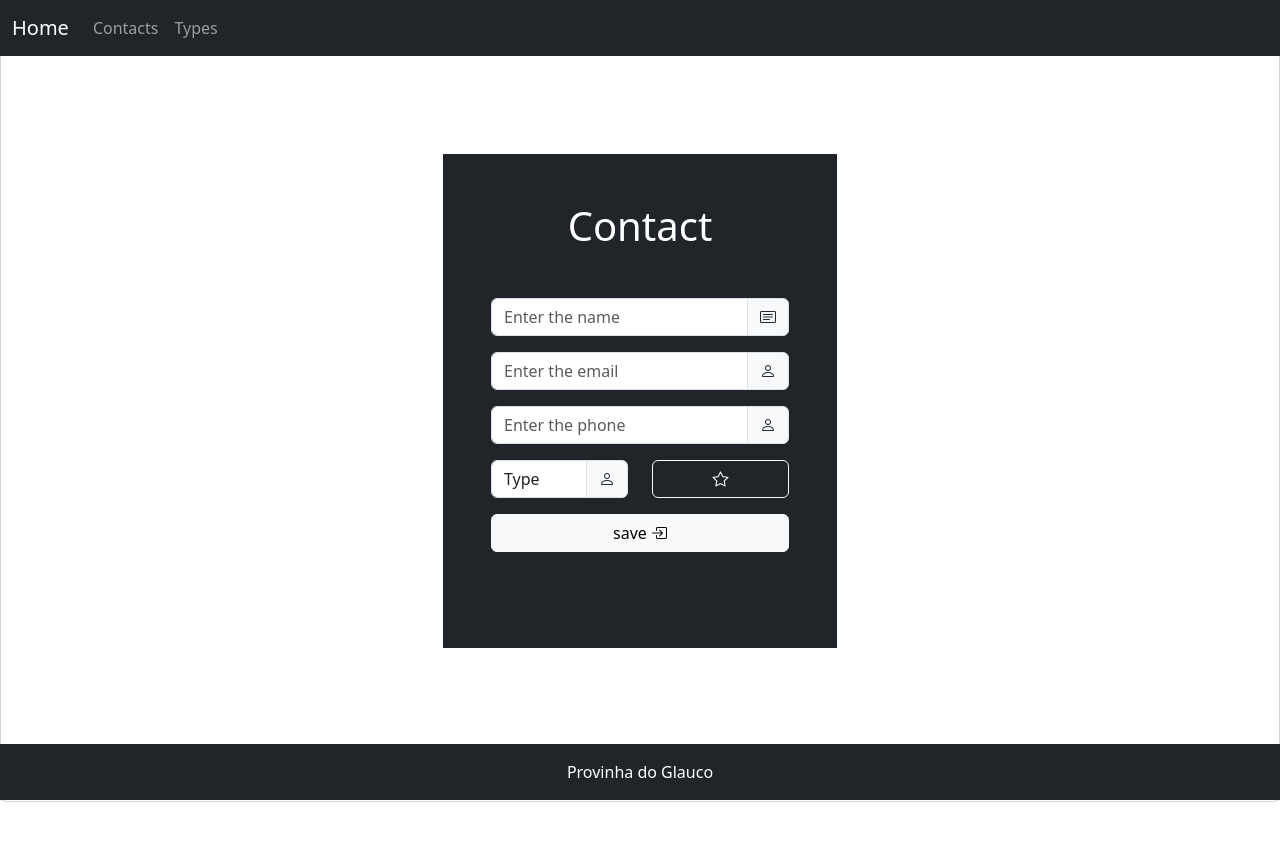
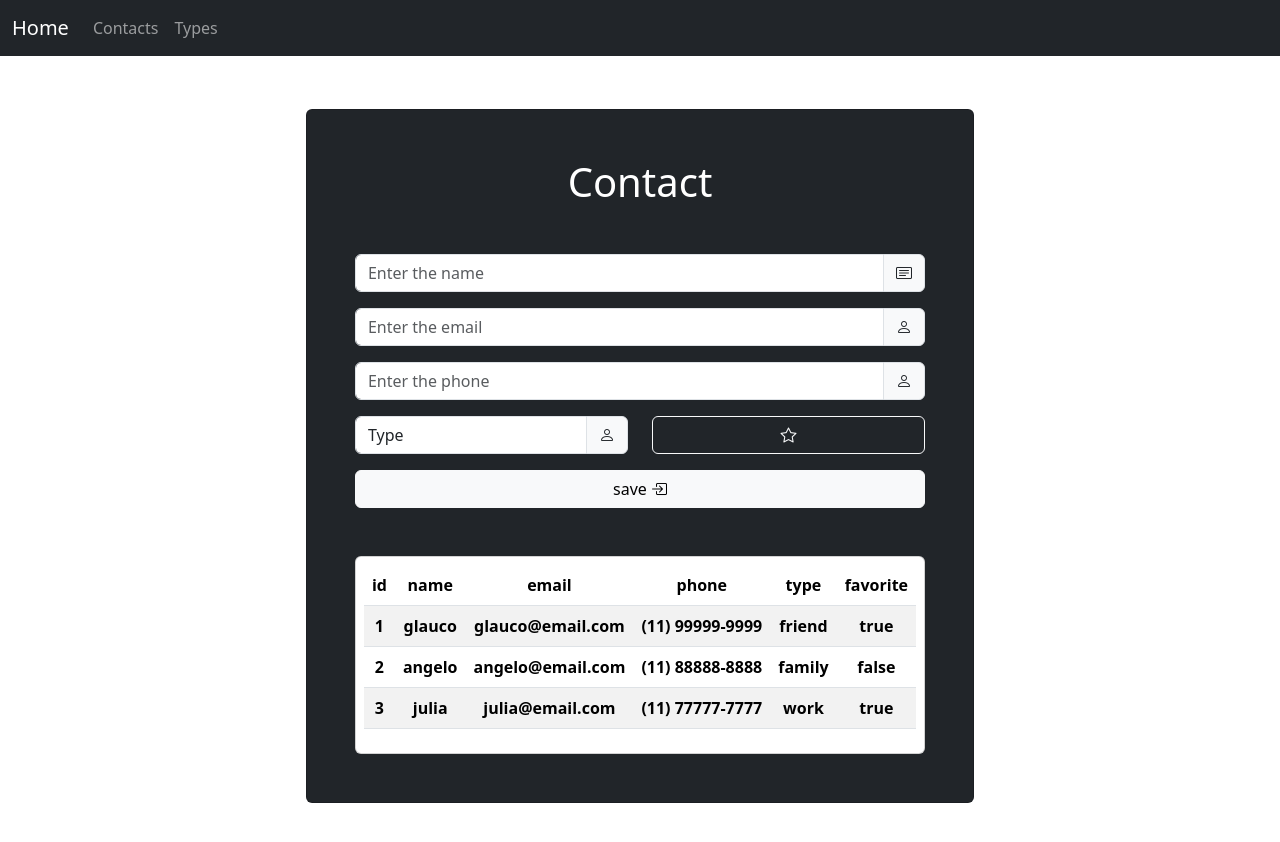
Before and after one commit to rafaScalet/Prova-Angular, an Angular app: page /contacts in a window 1280 px wide. Shown: the top 842 px of the page. Before the commit the page ends 802 px from the top, so only its background shows below. Built offline with nearby package versions, Linux system fonts and the light colour scheme; data requests are answered from the project's data file.

Commit message:
load contact

```diff
--- a/db.json
+++ b/db.json
@@ -35,7 +35,7 @@
       "name": "julia",
       "email": "julia@email.com",
       "phone": "(11) 77777-7777",
-      "favorite": null,
+      "favorite": true,
       "contactTypeId": 3
     }
   ]
--- a/src/app/app.component.html
+++ b/src/app/app.component.html
@@ -1,3 +1,2 @@
 <app-navbar></app-navbar>
 <router-outlet></router-outlet>
-<app-footer></app-footer>
--- a/src/app/app.module.ts
+++ b/src/app/app.module.ts
@@ -8,7 +8,6 @@ import { ContactsComponent } from './components/contacts/contacts.component';
 import { ContactTypesComponent } from './components/contact-types/contact-types.component';
 import { HomeComponent } from './components/home/home.component';
 import { NavbarComponent } from './components/navbar/navbar.component';
-import { FooterComponent } from './components/footer/footer.component';
 import { ReactiveFormsModule } from '@angular/forms';
 import { HttpClientModule } from '@angular/common/http';
 
@@ -19,7 +18,6 @@ import { HttpClientModule } from '@angular/common/http';
     ContactTypesComponent,
     HomeComponent,
     NavbarComponent,
-    FooterComponent
   ],
   imports: [
     BrowserModule,
@@ -29,6 +27,6 @@ import { HttpClientModule } from '@angular/common/http';
     HttpClientModule,
   ],
   providers: [],
-  bootstrap: [AppComponent]
+  bootstrap: [AppComponent],
 })
-export class AppModule { }
+export class AppModule {}
--- a/src/app/components/contacts/contacts.component.html
+++ b/src/app/components/contacts/contacts.component.html
@@ -1,6 +1,5 @@
-<div class="card">
 <div class="d-flex justify-content-center align-items-center text-center vh-100">
-    <div class="text-white bg-dark p-5">
+  <div class="card text-white bg-dark p-5">
     <form [formGroup]="contactFormGroup">
       <h1 class="mb-5">Contact</h1>
       <div class="row mb-3">
@@ -44,6 +43,29 @@
             class="bi bi-box-arrow-in-right"></i></button>
       </div>
     </form>
+    <div class="card p-2">
+      <table class="table table-striped">
+        <thead>
+          <tr>
+            <th scope="col">id</th>
+            <th scope="col">name</th>
+            <th scope="col">email</th>
+            <th scope="col">phone</th>
+            <th scope="col">type</th>
+            <th scope="col">favorite</th>
+          </tr>
+        </thead>
+        <tbody>
+          <tr *ngFor="let contact of contacts">
+            <th>{{contact.id}}</th>
+            <th>{{contact.name}}</th>
+            <th>{{contact.email}}</th>
+            <th>{{contact.phone}}</th>
+            <th>{{getTypeName(contact.contactTypeId)?.type}}</th>
+            <th>{{contact.favorite}}</th>
+          </tr>
+        </tbody>
+      </table>
     </div>
   </div>
 </div>
--- a/src/app/components/contacts/contacts.component.ts
+++ b/src/app/components/contacts/contacts.component.ts
@@ -32,6 +32,7 @@ export class ContactsComponent implements OnInit {
 
   ngOnInit() {
     this.loadTypes();
+    this.loadContact();
   }
 
   save() {
@@ -44,6 +45,14 @@ export class ContactsComponent implements OnInit {
     });
   }
 
+  loadContact(){
+    this.contactService.getContacts().subscribe({
+      next: (data) => {
+        this.contacts = data;
+      },
+    });
+  }
+
   loadTypes() {
     this.contactTypeService.getContactTypes().subscribe({
       next: (data) => {
@@ -51,4 +60,8 @@ export class ContactsComponent implements OnInit {
       },
     });
   }
+
+  getTypeName(contactTypeId: number): ContactType | undefined{
+    return this.contactTypes.find((contactType) => contactType.id === contactTypeId);
+  }
 }
--- a/src/app/components/footer/footer.component.html
+++ /dev/null
@@ -1,5 +0,0 @@
-<footer class="footer bg-dark w-100 fixed-bottom p-3">
-  <div class="container text-center">
-    <span class="text-white">Provinha do Glauco</span>
-  </div>
-</footer>
--- a/src/app/components/navbar/navbar.component.html
+++ b/src/app/components/navbar/navbar.component.html
@@ -1,4 +1,4 @@
-<nav class="navbar navbar-expand-lg navbar-dark fixed-top bg-dark">
+<nav class="navbar navbar-expand-lg navbar-dark bg-dark">
   <div class="container-fluid">
     <a class="navbar-brand" href="#">Home</a>
     <button class="navbar-toggler" type="button" data-bs-toggle="collapse" data-bs-target="#navbarNav" aria-controls="navbarNav" aria-expanded="false" aria-label="Toggle navigation">
--- a/src/app/interfaces/contact.ts
+++ b/src/app/interfaces/contact.ts
@@ -4,5 +4,5 @@ export interface Contact {
   email: string;
   phone: string;
   favorite: boolean;
-  contactTypeId: string;
+  contactTypeId: number;
 }
--- a/src/app/services/contact.service.ts
+++ b/src/app/services/contact.service.ts
@@ -12,6 +12,10 @@ export class ContactService {
 
   constructor(private http: HttpClient) { }
 
+  getContacts(): Observable<Contact[]>{
+    return this.http.get<Contact[]>(this.url);
+  }
+
   postContact(contact: Contact): Observable<Contact>{
     return this.http.post<Contact>(this.url, contact);
   }
```
Also changed, not shown: src/app/components/footer/footer.component.ts (deleted, +0 -10 lines), src/app/components/footer/footer.component.css (deleted), 1 other file (tests, documents, lock files or other folders). Lines whose indentation alone changed are shown as unchanged.
